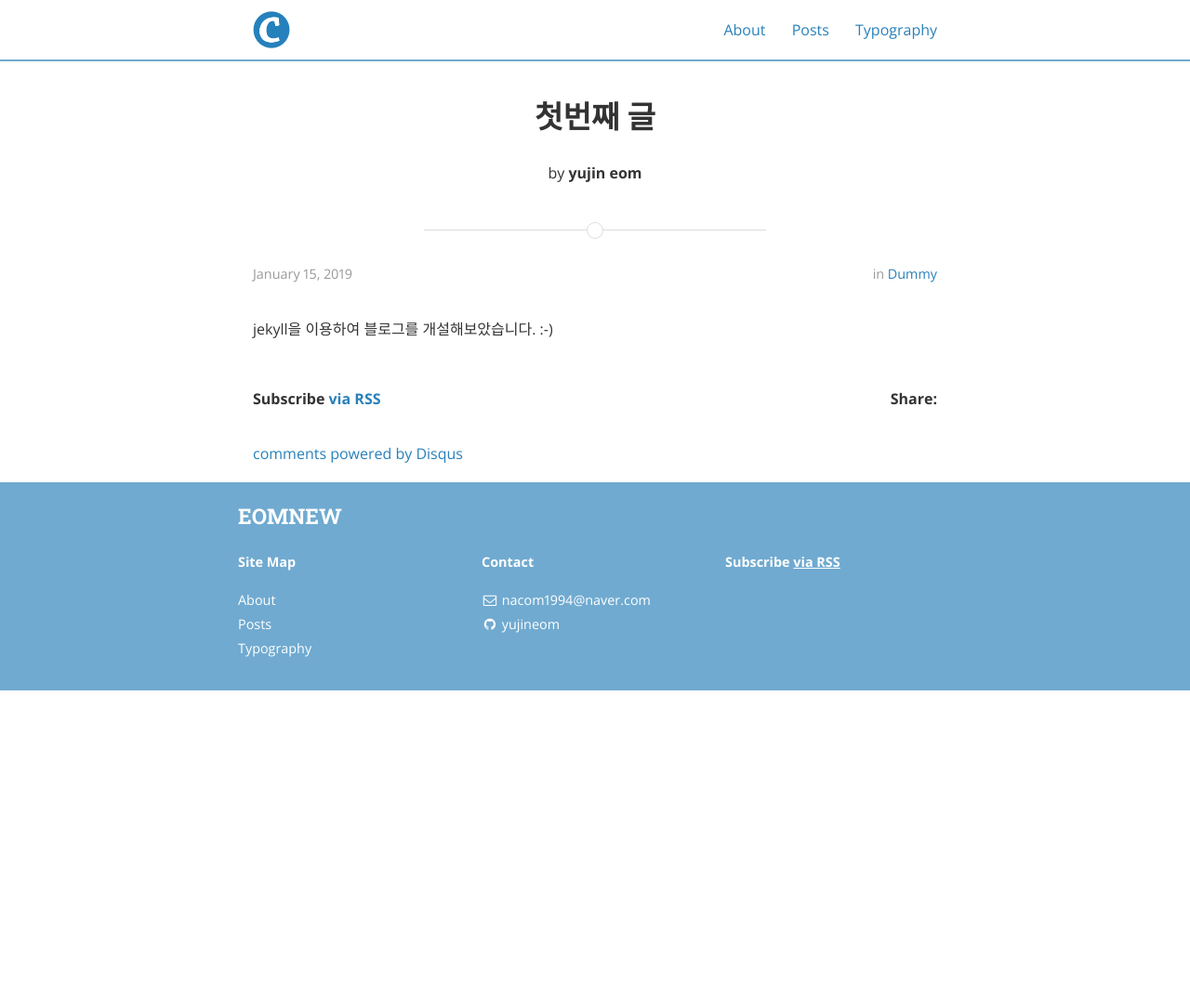
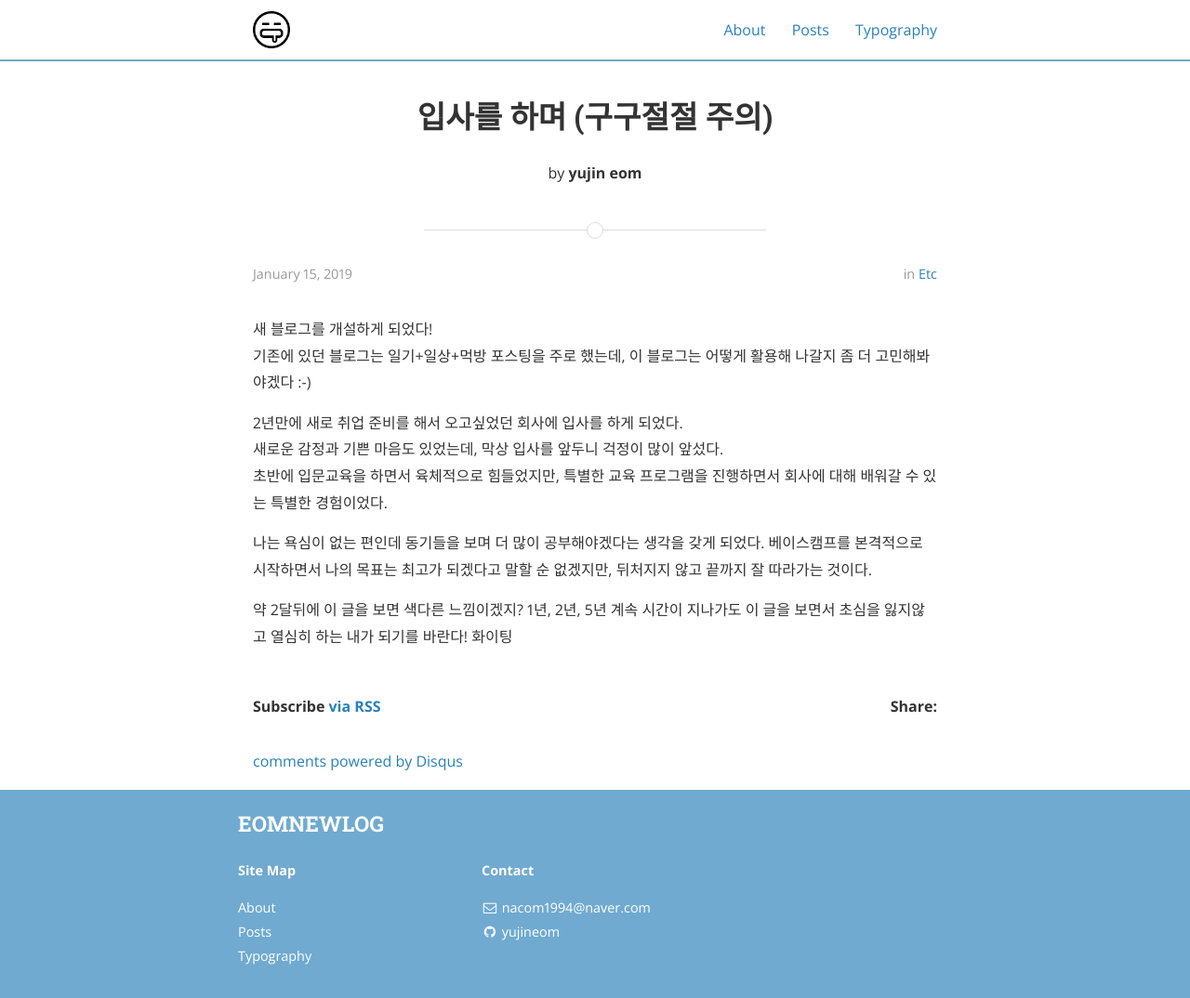
Before and after one commit to yujineom/yujineom.github.io, a Jekyll site: the page built from _posts/2019-01-15-first-article.markdown, in a window 1280 px wide. Shown: the whole page at 93% size. Built offline with Jekyll 4.4.1, drawn with Linux system fonts in a browser that asks for light colours; nearby versions of some CDN libraries; comment, search, counter and statistics services are not loaded; before the commit the page ends 900 px from its top, so only the background shows below that.

Commit message:
modify post1

```diff
--- a/_config.yml
+++ b/_config.yml
@@ -9,7 +9,7 @@
   - "/vendor/"
 
 # Site settings
-title: EOMNEW
+title: EOMNEWLOG
 subtitle: #"A simple yet classy theme for your Jekyll website or blog"
 email: nacom1994@naver.com
 name: yujin eom
@@ -20,7 +20,7 @@
 # root of your server.
 baseurl: "" # the subpath of your site, e.g. /blog/
 url: "http://yujineom.github.io" # the base hostname & protocol for your site
-cover: "/assets/header_image.jpg"
+cover: "/assets/header.jpg"
 logo: "/assets/logo.png"
 
 # Build settings
--- a/_includes/footer.html
+++ b/_includes/footer.html
@@ -40,12 +40,6 @@
 
       </ul>
     </div>
-
-    <div class="site-signature">
-      <p class="rss-subscribe text"><strong>Subscribe <a href="{{ "/feed.xml" | prepend: site.baseurl }}">via RSS</a></strong></p>
-      <p class="text">{{ site.description }}</p>
-    </div>
-
   </div>
 
 </footer>
--- a/_posts/2019-01-15-first-article.markdown
+++ b/_posts/2019-01-15-first-article.markdown
@@ -1,9 +1,20 @@
 ---
 layout: post
-title:  "첫번째 글"
+title:  "입사를 하며 (구구절절 주의)"
 date:   2019-01-15
 author: yujin eom
-categories: Dummy
+categories: etc
 ---
 
-jekyll을 이용하여 블로그를 개설해보았습니다. :-)
+새 블로그를 개설하게 되었다!<br>
+기존에 있던 블로그는 일기+일상+먹방 포스팅을 주로 했는데, 이 블로그는 어떻게 활용해 나갈지 좀 더 고민해봐야겠다 :-)
+
+2년만에 새로 취업 준비를 해서 오고싶었던 회사에 입사를 하게 되었다.<br>
+새로운 감정과 기쁜 마음도 있었는데, 막상 입사를 앞두니 걱정이 많이 앞섰다.<br>
+초반에 입문교육을 하면서 육체적으로 힘들었지만, 특별한 교육 프로그램을 진행하면서 회사에 대해 배워갈 수 있는 특별한 경험이었다.<br>
+
+
+
+나는 욕심이 없는 편인데 동기들을 보며 더 많이 공부해야겠다는 생각을 갖게 되었다. 베이스캠프를 본격적으로 시작하면서 나의 목표는 최고가 되겠다고 말할 순 없겠지만, 뒤처지지 않고 끝까지 잘 따라가는 것이다.<br>
+
+약 2달뒤에 이 글을 보면 색다른 느낌이겠지? 1년, 2년, 5년 계속 시간이 지나가도 이 글을 보면서 초심을 잃지않고 열심히 하는 내가 되기를 바란다! 화이팅
```
Also changed, not shown: assets/logo.png, 1 other file.
